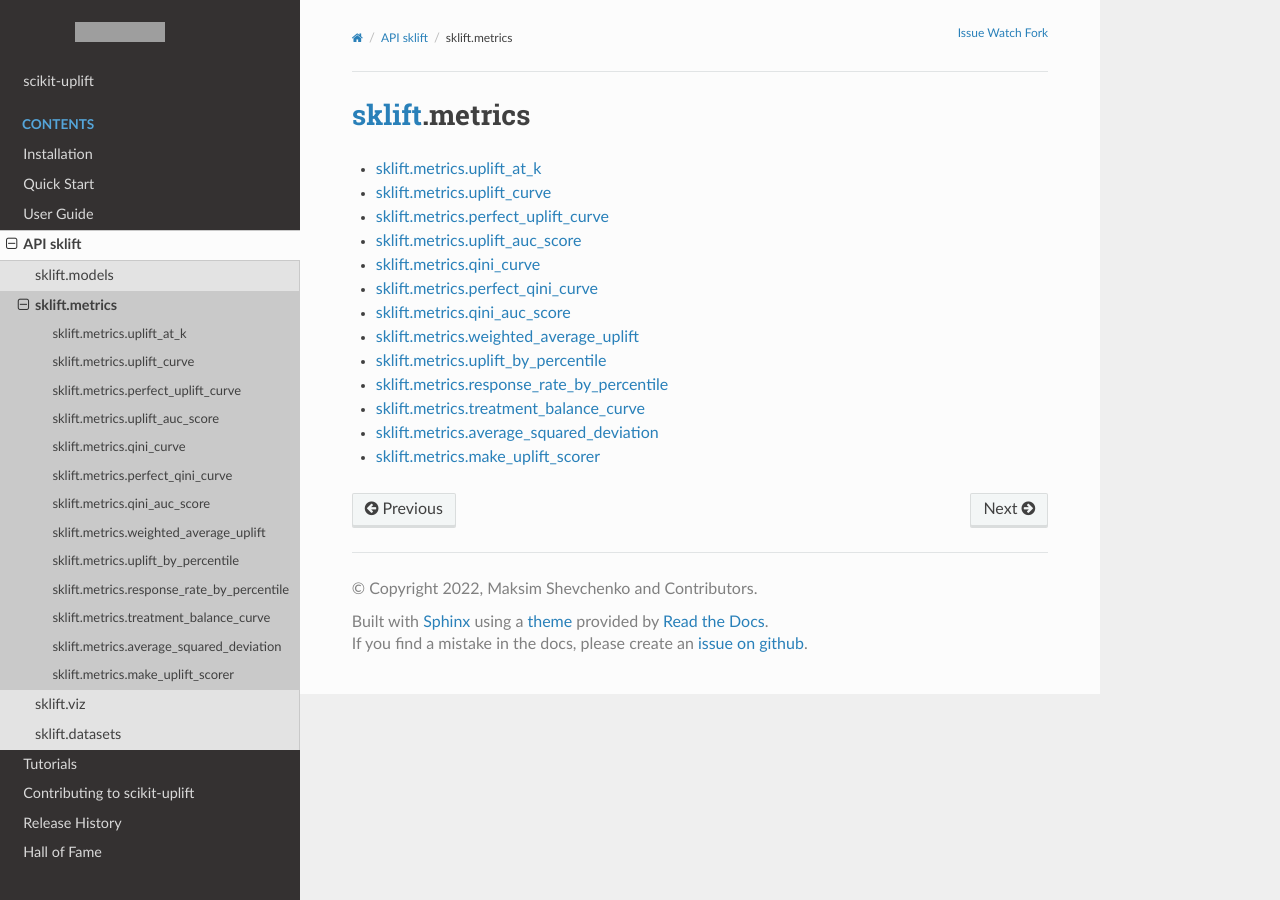
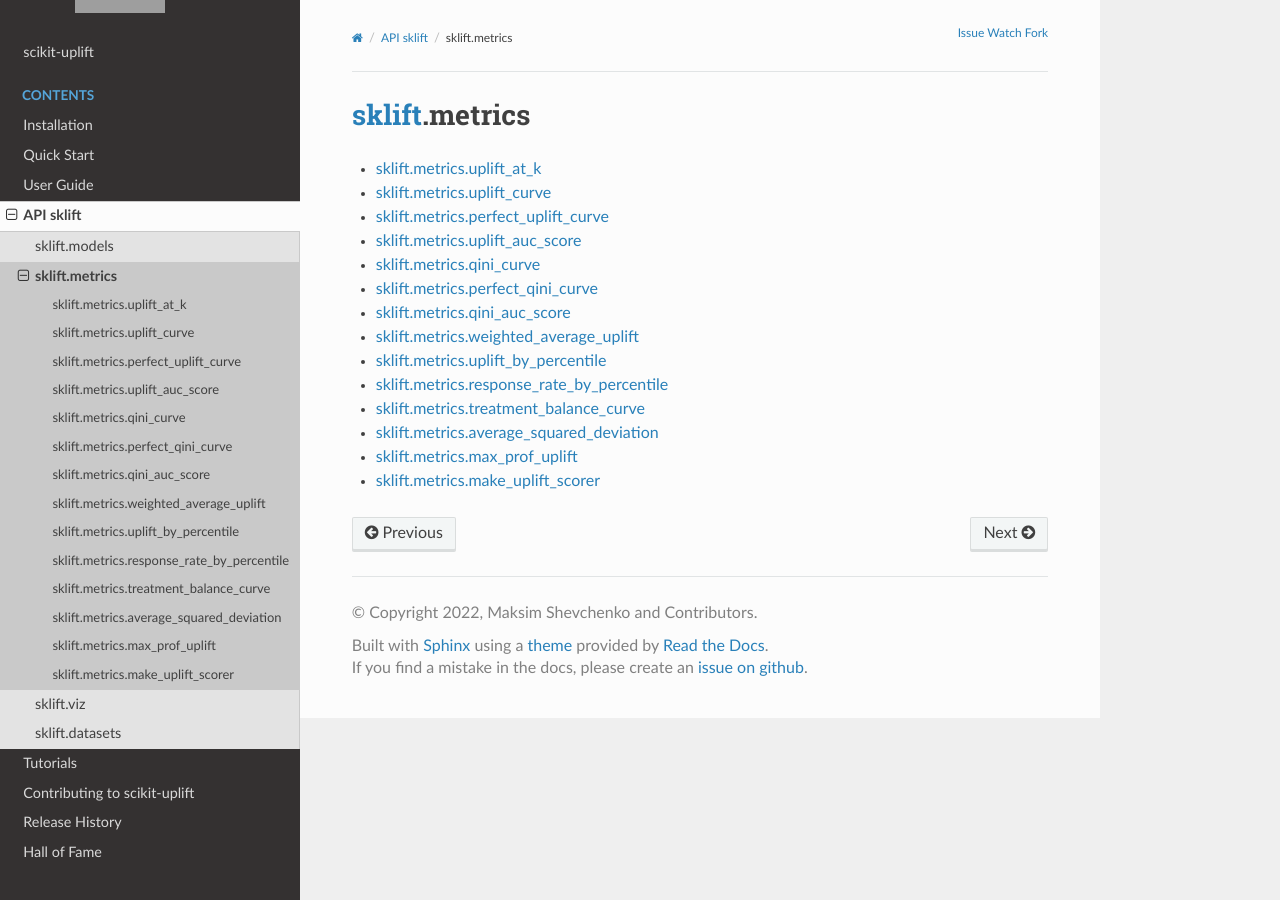
Before and after one commit to maks-sh/scikit-uplift, a Sphinx documentation site: the page built from docs/api/metrics/index.rst, in a window 1280 px wide. Built offline with Sphinx 7.4.7 and the Read the Docs theme 2.0.0, drawn with Linux system fonts in a browser that asks for light colours; grey boxes are pictures that could not be loaded.

Commit message:
:memo: Fix docs

```diff
--- a/docs/api/metrics/index.rst
+++ b/docs/api/metrics/index.rst
@@ -17,4 +17,5 @@
    ./response_rate_by_percentile
    ./treatment_balance_curve
    ./average_squared_deviation
+   ./max_prof_uplift
    ./make_uplift_scorer
--- /dev/null
+++ b/docs/api/metrics/max_prof_uplift.rst
@@ -0,0 +1,5 @@
+**********************************************
+`sklift.metrics <./>`_.max_prof_uplift
+**********************************************
+
+.. autofunction:: sklift.metrics.metrics.max_prof_uplift
```
